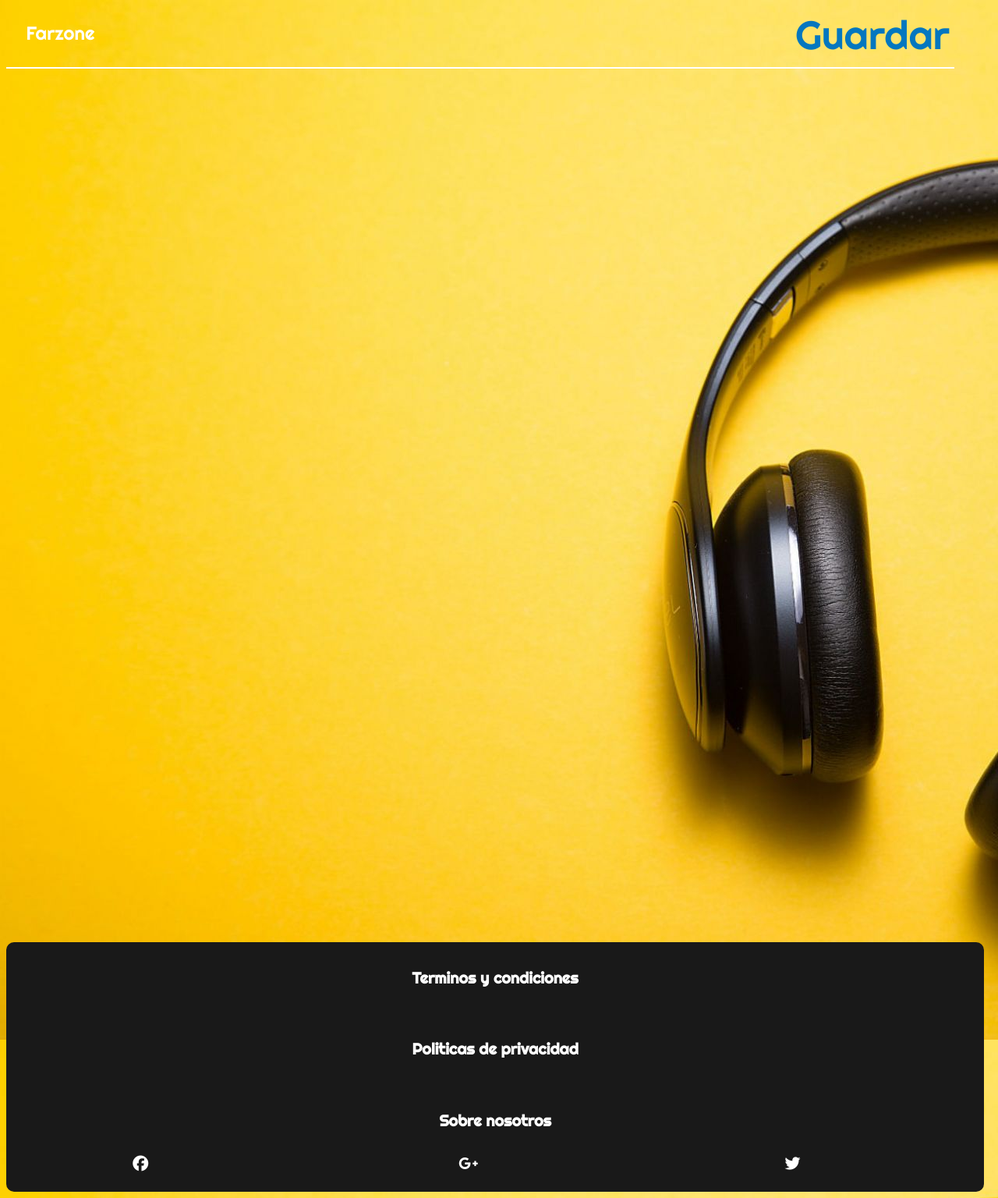
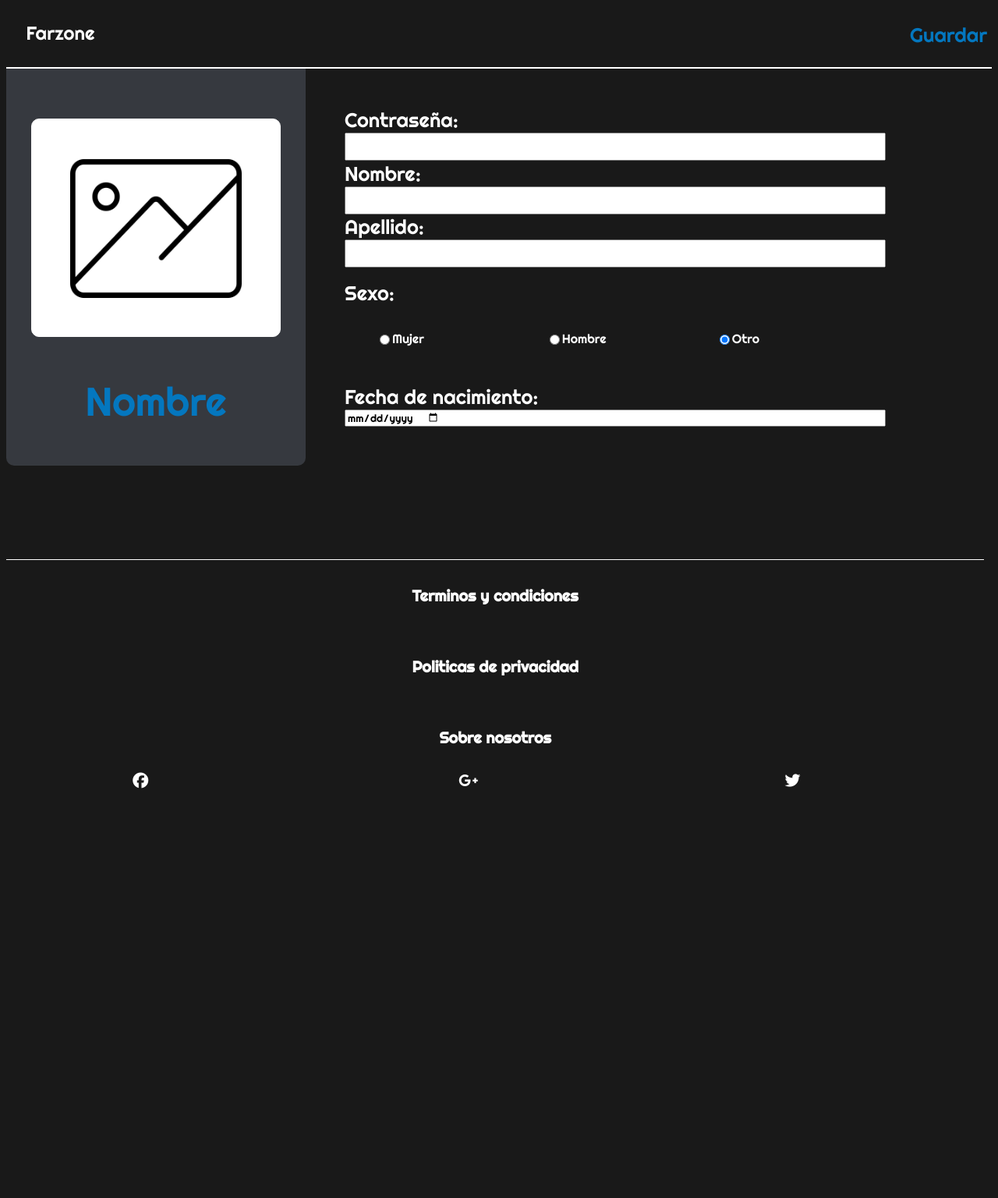
Before and after one commit to kroctus/Modulo-proyecto_2DAW, a PHP site: page /Proyectos/vistas_login/perfil.php in a window 1280 px wide. Shown: the whole page at 78% size. After the commit the page ends 1011 px from the top, so only its background shows below. Run offline with PHP 8.4, Linux system fonts and the light colour scheme; the visitor is signed in with stand-in values (Sample User, id 1); some libraries are stand-ins or nearby versions.

Commit message:
Agregamos los estilos para la página perfil.php

```diff
--- a/css/estilo_perfil.css
+++ b/css/estilo_perfil.css
@@ -6,7 +6,8 @@
 
 
   header {
-    width: 95vw;
+    flex: 100vw;
+    max-width: 100vw;
     height: 10vh;
     padding-bottom: 5px;
     color: white;
@@ -84,98 +85,125 @@
 
     border-radius: 5px;
     color: white;
-    height: 100vh;
 
   }
 
-  section .linea{
-    display: flex;
-    flex: 100vw;
-    max-width: 100vw;
-    height: 0.5vh;
-    flex-direction: row;
-    background-color: aliceblue;
-    border-radius: 10px;
-  }
-
-  section form {
-    display: flex;
-    flex:100vw;
-    max-width: 100vw;
-    flex-direction: row;
-    flex-wrap: wrap;
-
-    padding: 40px;
-    background-color: rgb(54, 57, 63);
-
-    border-bottom-left-radius: 8px;
-    border-bottom-right-radius: 8px;
-
-  }
-
-  section form p{
+  section article{
     display: flex;
     flex: 100vw;
     max-width: 100vw;
     flex-direction: row;
+    flex-wrap: wrap;
   }
 
-  section form p input{
+  section article #name{
+    display: flex;
+    flex: 80vw;
+    max-width: 80vw;
+    flex-direction: column;
+    flex-wrap: wrap;
+    margin-left: auto;
+    margin-right: auto;
+    text-align: center;
 
-    width: 50vw;
-    height: 5vh;
+    font-size: 6vw;
+    color: #0477BF;
   }
 
-  section form input:focus{
-    border-radius: 5px;
-  border-color: #0477BF;
+  section picture{
+    display: flex;
+    flex: 55vw;
+    max-width: 80vw;
+    height: 35vh;
+    flex-direction: row;
+    flex-wrap: wrap;
+
+    background-color: white;
+
+    border-radius: 10px;
+    margin-left: auto;
+    margin-right: auto;
+    margin-top: 5vw;
+
+    border: solid 1px white;
   }
 
-  /*Botones*/
 
-  #iniciar{
-    background-color: #0477BF;
-    border-color: #0477BF;
+  section picture button, img{
+    border-radius: 10px;
+    width: 220px;
+    height: 230px;
+    margin: auto;
+  }
 
-    padding: 10px;
-    color:white;
-    border-radius: 2px;
+  section picture button{
+    width: 260px;
+    background-color: inherit;
+    border: none;
+    transition-duration: 1s;
+  }
+
+  section picture button:hover{
+    cursor: pointer;
+    opacity: 0.5;
+  }
+
+  section article form{
+ display: flex;
+ flex-direction: row;
+ flex: 100vw;
+ max-width: 100vw;
+ flex-wrap: wrap;
+  }
+
+  section article label{
+    display: flex;
+    flex: 80vw;
+    max-width: 80vw;
+
+    font-size: 4vw;
+    margin-left: auto;
+    margin-right: auto;
+  }
+
+  section article input[type='text'], input[type='password'],input[type='date'] ,p,ul,li{
+    display: flex;
+    flex: 80vw;
+    max-width: 80vw;
 
     margin-left: auto;
     margin-right: auto;
-
-    transition-duration: 1s;
   }
 
-  #registrar{
-    background-color: green;
-    border-color: green;
+  section article input[type='text'], input[type='password']{
+    height: 4.5vh;
   }
 
-  #iniciar:hover{
-    transform: scale(1.1,1.1);
-    cursor: pointer;
 
-    border-radius: 20px;
+  section article input[type='text']:focus{
+    border: 2px solid;
+    border-color: #0477BF;
+    border-radius: 10px;
   }
 
-  #registrar:hover{
-    transform: scale(1.1,1.1);
-    cursor: pointer;
+  input[type='password']:focus{
+    border: 2px solid;
+    border-color: #0477BF;
+    border-radius: 10px;
   }
 
 
   /*--footer--*/
 
   footer{
-    margin-top: 30vh;
+    margin-top: 15vh;
     display: flex;
     flex-direction: row;
     flex-wrap: wrap;
     background-color: #191919;
     max-width: 98vw;
     height: 40vh;
-    border-radius: 10px;
+    border-top: solid 1px white;
   }
   footer p{
     display: flex;
@@ -235,118 +263,8 @@
     transform: scale(1.1,1.1);
   }
 
-  #form_escritorio{
-    display: none;
-  }
-
-  #saludo{
-    position: relative;
-    color: rgb(5, 187, 187);
-    font-size: 4vh;
-    text-align: center;
-  }
-
-  .notificacion{
-  /*
-    position: fixed;
-    left: auto;
-    right: auto;
-    top: 15vw;
-  */
-    display: flex;
-    flex: 95vw;
-    max-width: 95vw;
-    flex-direction: row;
-    flex-wrap: wrap;
-    margin-left: auto;
-    margin-right: auto;
-    margin-bottom: 1vw;
-
-    opacity: 1;
-    background-color: rgb(54, 57, 63);
-    padding: 50px;
-    border-radius: 10px;
-    height: 20vh;
-    color: white;
-
-  }
-
-  .notificacion p{
-    margin: auto;
-    font-size: 2.5vh;
-  }
-
-  .nombre{
-    color:  rgb(5, 187, 187);
-  }
-
-  .error{
-    color: crimson;
-  }
-
-
   /*Tablet*/
   @media (min-width: 800px){
-
-
-    body{
-      background-image: url('../img/musica.jpeg');
-    }
-
-    #form_escritorio{
-      display: none;
-    }
-
-  header{
-    display: flex;
-    flex: 100vw;
-    background-color: transparent;
-  }
-
-  section{
-    display: flex;
-    flex: 100vw;
-    max-width: 100vw;
-    background-color: transparent;
-  }
-
-  section article button{
-    flex: 40vw;
-    max-width: 40vw;
-  }
-
-
-    /*Quitamos el formulario de movil*/
-
-    section form {
-      display: flex;
-      flex:80vw;
-      max-width: 80vw;
-      flex-direction: row;
-      flex-wrap: wrap;
-
-      padding: 40px;
-      background-color: rgb(54, 57, 63);
-
-      margin: 5vh;
-      margin-left: auto;
-      margin-right: auto;
-      border-radius: 8px;
-
-      border: aqua solid 2px;
-
-    }
-
-    footer{
-      margin-top: 65vh;
-      border: none;
-    }
-
-    #saludo{
-      position: relative;
-      color: rgb(5, 187, 187);
-      font-size: 8vh;
-    }
 
 
   }
@@ -354,75 +272,56 @@
 
   @media (min-width: 1000px){
 
-
-    body{
-      background-image: url('../img/musica.jpeg');
+    section article{
+      flex: 60vw;
+      max-width: 60vw;
+      flex-direction: row;
     }
 
-    header{
-      display: flex;
-      flex:100vw;
-      max-width: 100vw;
+    section article:first-child{
 
-      background-color: transparent;
+      flex: 30vw;
+      max-width: 30vw;
+      flex-direction: row;
+
+      background-color: rgb(54, 57, 63);
+
+      border-bottom-left-radius: 10px;
+      border-bottom-right-radius: 10px;
     }
 
-    section{
-      background-color: transparent;
+    section article #name{
+      font-size: 4vw;
     }
 
-    #form_escritorio{
-      flex: 40vw;
-      max-width: 40vw;
-
-      border: aqua solid 2px;
-      margin: 5vh;
-    }
-
-    input[type="text"],  input[type="password"],   input[type="date"] {
-      width: 33vw;
-      height: 2.5rem;
-    }
-
-
-    footer{
-
-      flex: 98vw;
-      max-width: 98vw;
-      margin-top: 40vh;
-
-      height: 40vh;
-      border: none;
-      border-radius: 10px;
-    }
-
-    #form_escritorio{
-      display: flex;
-    }
-
-    #form_movil{
-      display: none;
-    }
-
-
-    #iniciar{
-      width: 35rem;
-    }
-
-    #saludo{
-
-        position: absolute;
-        top: 20vw;
-        right: 9vw;
-
-        font-size: 8vh;
-        width: 35vw;
-        color: rgb(5, 187, 187);
+    section article:nth-child(2){
+      flex: 62vw;
+      max-width: 62vw;
+      padding: 50px;
 
     }
 
-    .error{
-      color: rgb(5, 187, 187);
+    section picture{
+      display: flex;
+      flex: 25vw;
+      max-width: 25vw;
+
+    }
+
+    section article label{
+      flex: 60vw;
+      max-width: 60vw;
+      font-size: 2vw;
+      margin-left: auto;
+    }
+
+    section article input[type='text'], input[type='password'],input[type='date'],p,ul,li{
+      flex: 60vw;
+      max-width: 60vw;
+    }
+
+    #guardar{
+      font-size: 2vw;
     }
 
 
--- a/vistas/pagina_principal.php
+++ b/vistas/pagina_principal.php
@@ -25,8 +25,8 @@ if (isset($_POST["Iniciar"])) {
   <script src="https://kit.fontawesome.com/68921df666.js" crossorigin="anonymous"></script>
   <link rel="shortcut icon" href="img/logo_cuadrado2.png">
   <link rel="stylesheet" href="../css/estilo.css">
-  <script src="jq/jquery-3.1.1.min.js" type="text/javascript"></script>
-  <script src="jq/JQueryRotate.js" type="text/javascript"></script>
+  <script src="../jq/jquery-3.1.1.min.js" type="text/javascript"></script>
+  <script src="../jq/JQueryRotate.js" type="text/javascript"></script>
 
   <!--carrusel jquery-->
   <link rel="stylesheet" href="https://cdn.jsdelivr.net/bxslider/4.2.12/jquery.bxslider.css">
@@ -37,7 +37,7 @@ if (isset($_POST["Iniciar"])) {
   <link href="https://fonts.googleapis.com/css2?family=Righteous&display=swap" rel="stylesheet">
 
    <!--Mi script-->
-   <script src="js/funciones.js"></script>
+   <script src="../js/funciones.js"></script>
 </head>
 
 <body>
--- a/vistas_login/perfil.php
+++ b/vistas_login/perfil.php
@@ -1,3 +1,17 @@
+<?php
+
+session_name("farzone");
+session_start();
+
+if (!isset($_SESSION["usuario"])) {
+  $_SESSION["restringido"] = "";
+  header("Location: ../vistas/inicio_sesion.php");
+}
+
+?>
+
+
+
 <!DOCTYPE html>
 <html lang="en" dir="ltr">
 
@@ -35,6 +49,49 @@
   </header>
 
   <section>
+
+    <article>
+
+      <picture>
+        <button><img src="../img/image.png" alt="no_imagen"></button>
+      </picture>
+
+      <p id="name">Nombre</p>
+
+    </article>
+
+    <article>
+
+
+      <form action="registrarse.php" method="POST" id="form_movil">
+
+        <label for="contra">Contraseña:</label>
+        <input type="password" name="clave" value="<?php if (isset($_POST['enviar']) && isset($_POST['clave'])) echo $_POST['clave'] ?>" id="contra" title="Debe tener al entre 8 y 16 caracteres, al menos un dígito, al menos una minúscula y al menos una mayúscula.
+NO puede tener otros símbolos." pattern="^(?=\w*\d)(?=\w*[A-Z])(?=\w*[a-z])\S{8,16}$" required>
+
+
+        <label for="nombre">Nombre:</label>
+        <input type="text" name="nombre" id="nombre" value="<?php if (isset($_POST['enviar']) && isset($_POST['nombre'])) echo $_POST['nombre'] ?>" required>
+
+        <label for="apellido">Apellido:</label>
+        <input type="text" name="apellido" id="apellido" value="<?php if (isset($_POST['enviar']) && isset($_POST['apellido'])) echo $_POST['apellido'] ?>" required>
+
+        <p><label>Sexo:</label>
+          <ul>
+            <li><input type="radio" name="sexo" value="mujer" class="sexo" />Mujer</li>
+            <li><input type="radio" name="sexo" value="hombre" class="sexo" />Hombre</li>
+            <li><input type="radio" name="sexo" value="otro" class="sexo" checked />Otro</li>
+
+          </ul>
+        </p>
+
+        <label for="fec_nac">Fecha de nacimiento: </label>
+        <input type="date" name="fec_nac" id="fec_nac" value="<?php if (isset($_POST['enviar']) && isset($_POST['fec_nac'])) echo $_POST['fec_nac'] ?>" required>
+
+      </form>
+
+
+    </article>
 
 
 
```
Also changed, not shown: css/estilo.css (+88 -58 lines), css/estilo_sesion.css (+35 -0 lines), vistas/inicio_sesion.php (+7 -0 lines), vistas_login/pagina_principal.php (+13 -64 lines), img/image.png (added), 1 other file.
